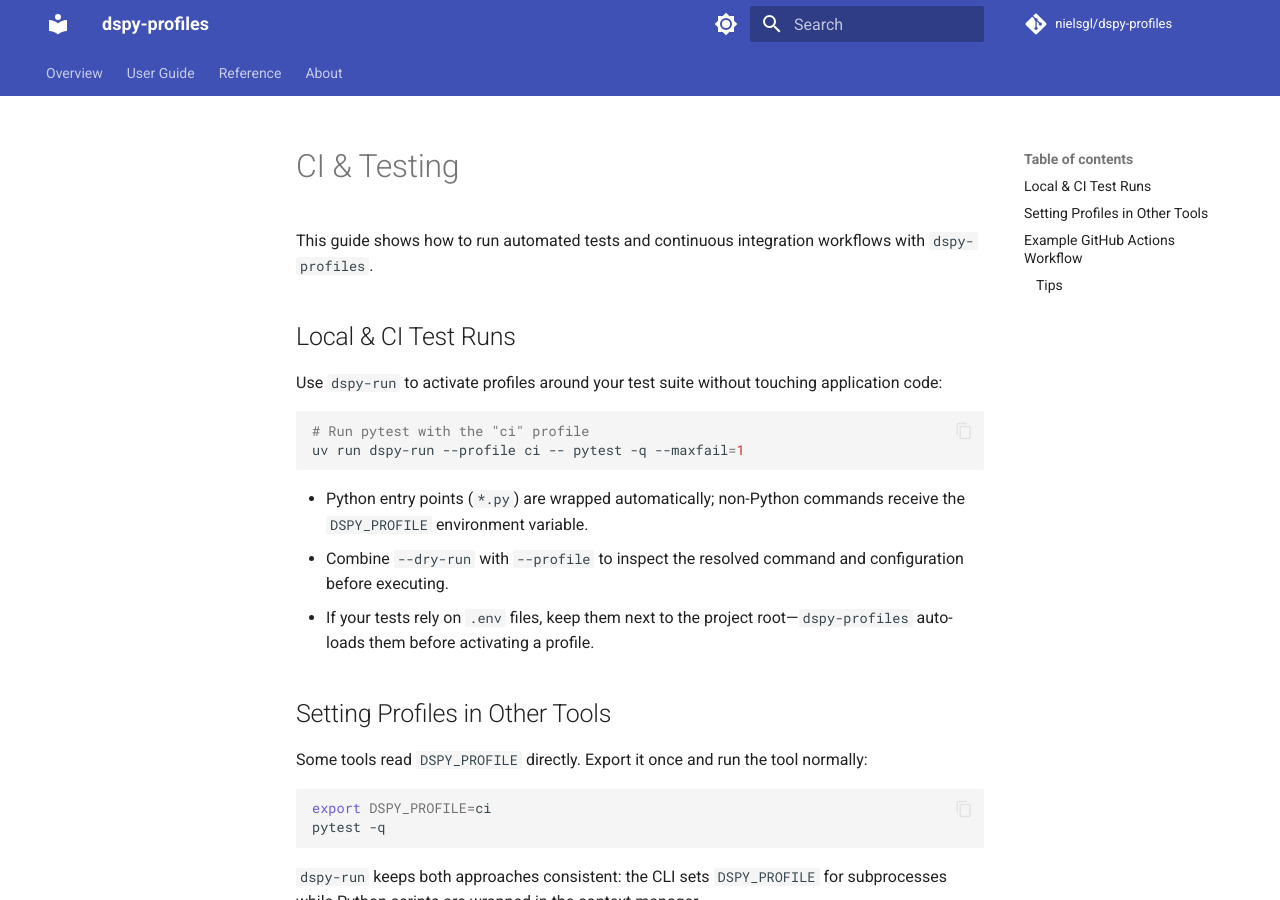
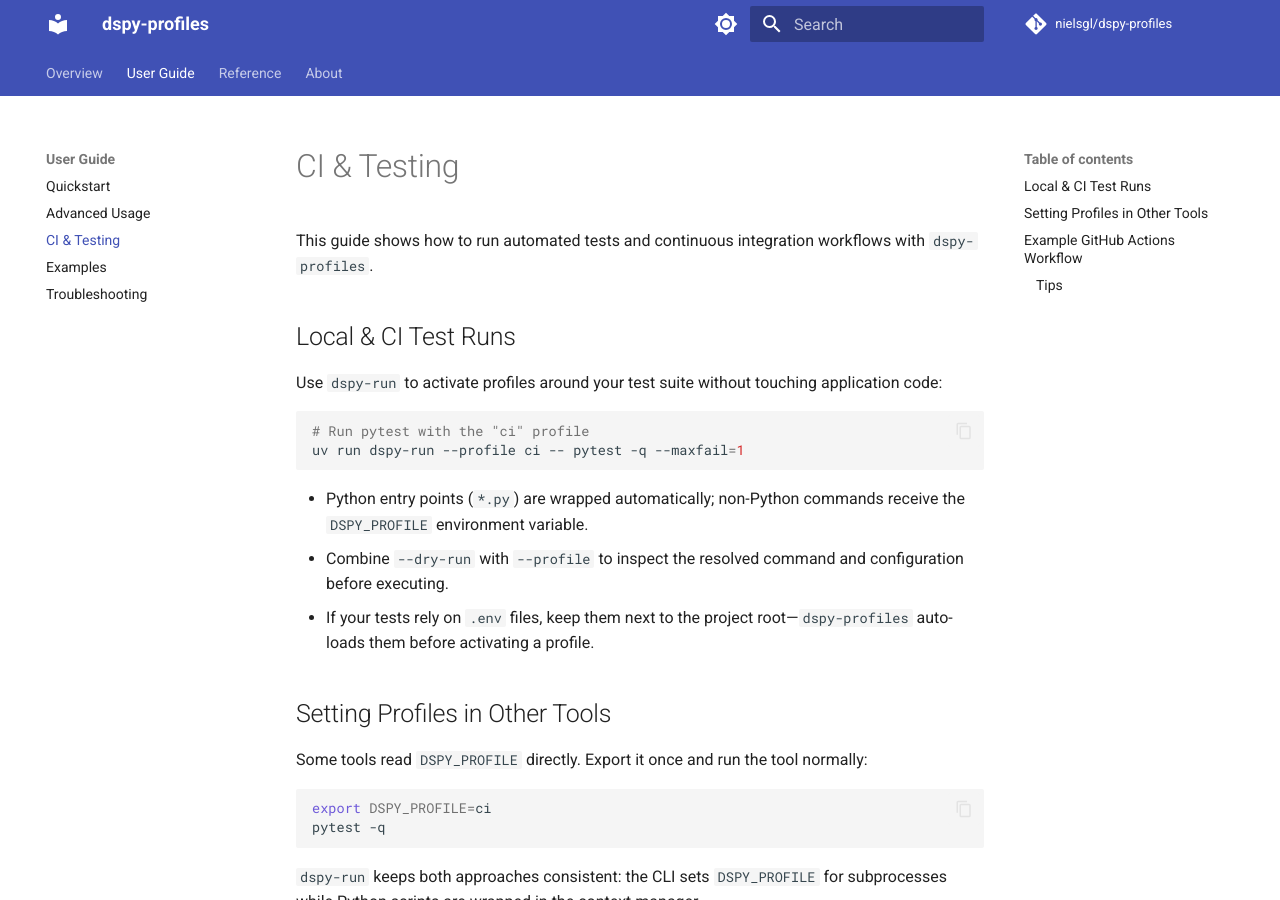
Before and after one commit to nielsgl/dspy-profiles, an MkDocs documentation site: the page built from docs/ci-testing.md, in a window 1280 px wide and 900 px high. Built offline with MkDocs 1.6.1 and Material for MkDocs 9.7.7, drawn with Linux system fonts in a browser that asks for light colours; comment, search, counter and statistics services are not loaded.

```diff
--- a/mkdocs.yml
+++ b/mkdocs.yml
@@ -34,6 +34,7 @@
   - 'User Guide':
     - 'Quickstart': quickstart.md
     - 'Advanced Usage': advanced-usage.md
+    - 'CI & Testing': ci-testing.md
     - 'Examples': examples.md
     - 'Troubleshooting': troubleshooting.md
   - 'Reference':
```
Also changed, not shown: 1 other file.
